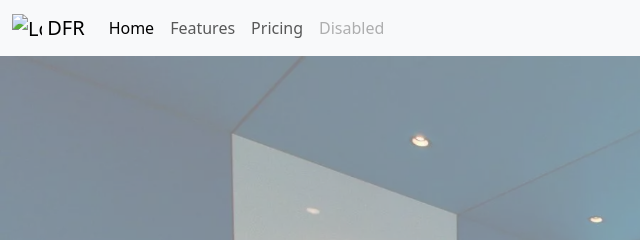
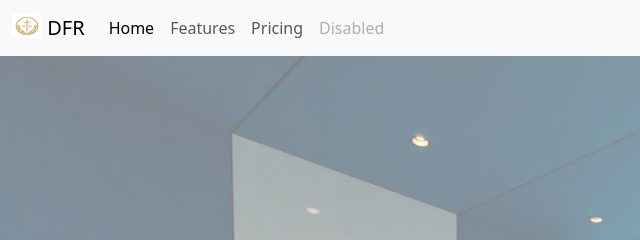
Before and after one commit to FRossi09/p-gina-coworking, a plain HTML site: page index.html in a window 1280 px wide. Shown: the top 240 px of the page, 0-640 px from the left. Drawn offline with nearby package versions, Linux system fonts and the light colour scheme; a web font is replaced by a local one.

Commit message:
Update index.html

```diff
--- a/index.html
+++ b/index.html
@@ -17,7 +17,7 @@
         <nav class="navbar navbar-expand-lg bg-body-tertiary">
             <div class="container-fluid">
                 <a class="navbar-brand" href="#">
-                     <img src="imagens/OIP" alt="Logo" width="30" height="24" class="d-inline-block align-text-top">
+                     <img src="imagens/OIP.webp" alt="Logo" width="30" height="24" class="d-inline-block align-text-top">
                     DFR</a>
                 <button class="navbar-toggler" type="button" data-bs-toggle="collapse" data-bs-target="#navbarNav"
                     aria-controls="navbarNav" aria-expanded="false" aria-label="Toggle navigation">
```
